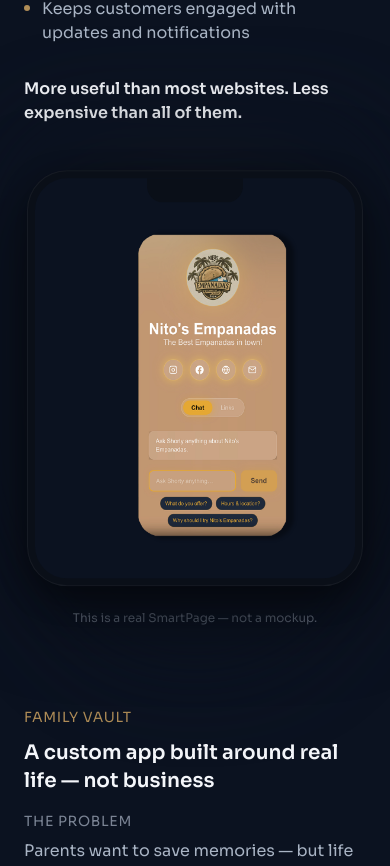
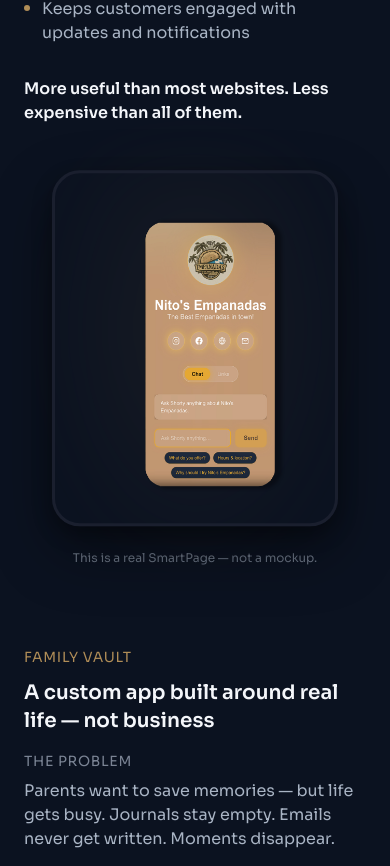
Before and after one commit to Dunzoai/shortlist-pass-hub, a Next.js app: page /digital in a window 390 px wide. Shown: the part 5614-6480 px from the top of the page. Built offline with nearby package versions, Linux system fonts and the light colour scheme.

Commit message:
Tighten phone frame - minimal bezel, snug fit around image

```diff
--- a/src/app/digital/page.tsx
+++ b/src/app/digital/page.tsx
@@ -781,11 +781,11 @@ function SmartPagePreviewCard({ onOpen }: { onOpen: () => void }) {
     <div className="relative flex flex-col items-center">
       {/* Slow pulsing glow behind phone */}
       <motion.div
-        className="absolute inset-0 rounded-[3rem]"
+        className="absolute inset-0 rounded-[2rem]"
         style={{
-          background: "radial-gradient(ellipse at 50% 40%, rgba(180, 145, 85, 0.12) 0%, rgba(11, 18, 32, 0.8) 60%, transparent 80%)",
-          filter: "blur(40px)",
-          transform: "scale(1.2)",
+          background: "radial-gradient(ellipse at 50% 40%, rgba(180, 145, 85, 0.15) 0%, transparent 70%)",
+          filter: "blur(30px)",
+          transform: "scale(1.1)",
         }}
         animate={{ opacity: [0.5, 0.8, 0.5] }}
         transition={{ duration: 8, repeat: Infinity, ease: "easeInOut" }}
@@ -799,25 +799,20 @@ function SmartPagePreviewCard({ onOpen }: { onOpen: () => void }) {
         transition={{ duration: 4, repeat: Infinity, ease: "easeInOut" }}
         whileHover={{ scale: 1.02 }}
       >
-        {/* Phone frame */}
+        {/* Tight phone frame - minimal bezel */}
         <div
-          className="relative bg-[#0a0f18] rounded-[2.5rem] p-2 overflow-hidden"
+          className="relative rounded-[1.75rem] overflow-hidden"
           style={{
-            boxShadow: "0 25px 80px rgba(0, 0, 0, 0.5), 0 10px 30px rgba(0, 0, 0, 0.3), inset 0 0 0 1px rgba(255, 255, 255, 0.05)",
+            boxShadow: "0 25px 60px rgba(0, 0, 0, 0.4), 0 8px 20px rgba(0, 0, 0, 0.3)",
+            border: "3px solid #1a1f2e",
           }}
         >
-          {/* Screen bezel */}
-          <div className="relative bg-[#0B1220] rounded-[2rem] overflow-hidden">
-            {/* Notch */}
-            <div className="absolute top-0 left-1/2 -translate-x-1/2 w-24 h-6 bg-[#0a0f18] rounded-b-2xl z-10" />
-
           {/* Screen content - the actual image */}
-            <div className="relative">
           <img
             src="/nitos-modal-mock.png"
             alt="Nito's Empanadas SmartPage"
-                className="w-full h-auto block transition-all duration-300 group-hover:brightness-110"
-                style={{ maxWidth: "320px" }}
+            className="block transition-all duration-300 group-hover:brightness-110"
+            style={{ width: "280px", height: "auto" }}
           />
 
           {/* Hover overlay */}
@@ -832,8 +827,6 @@ function SmartPagePreviewCard({ onOpen }: { onOpen: () => void }) {
                 <path d="M5 12h14M12 5l7 7-7 7" />
               </svg>
             </motion.div>
-              </div>
-            </div>
           </div>
         </div>
       </motion.div>
```
Lines whose indentation alone changed are shown as unchanged.
